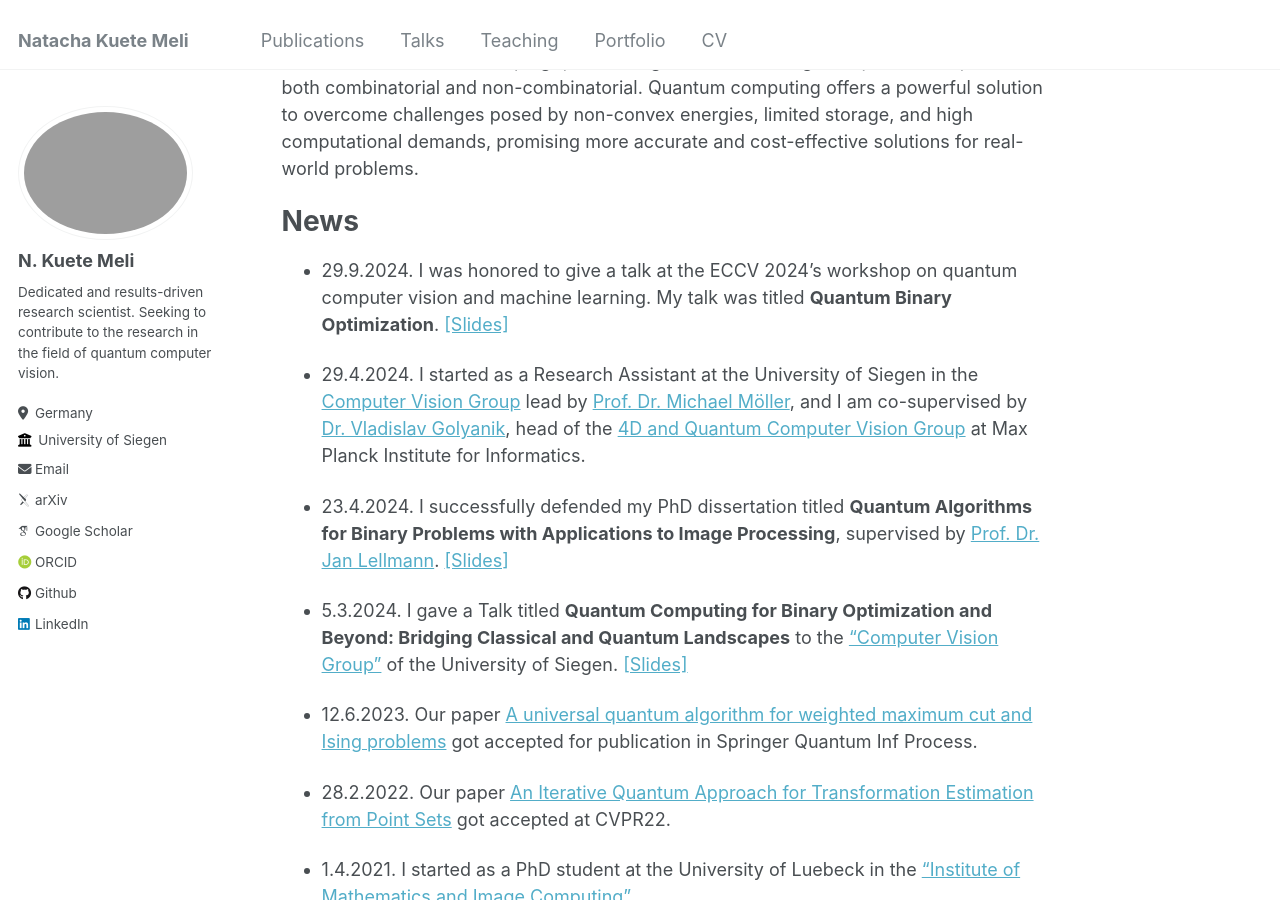
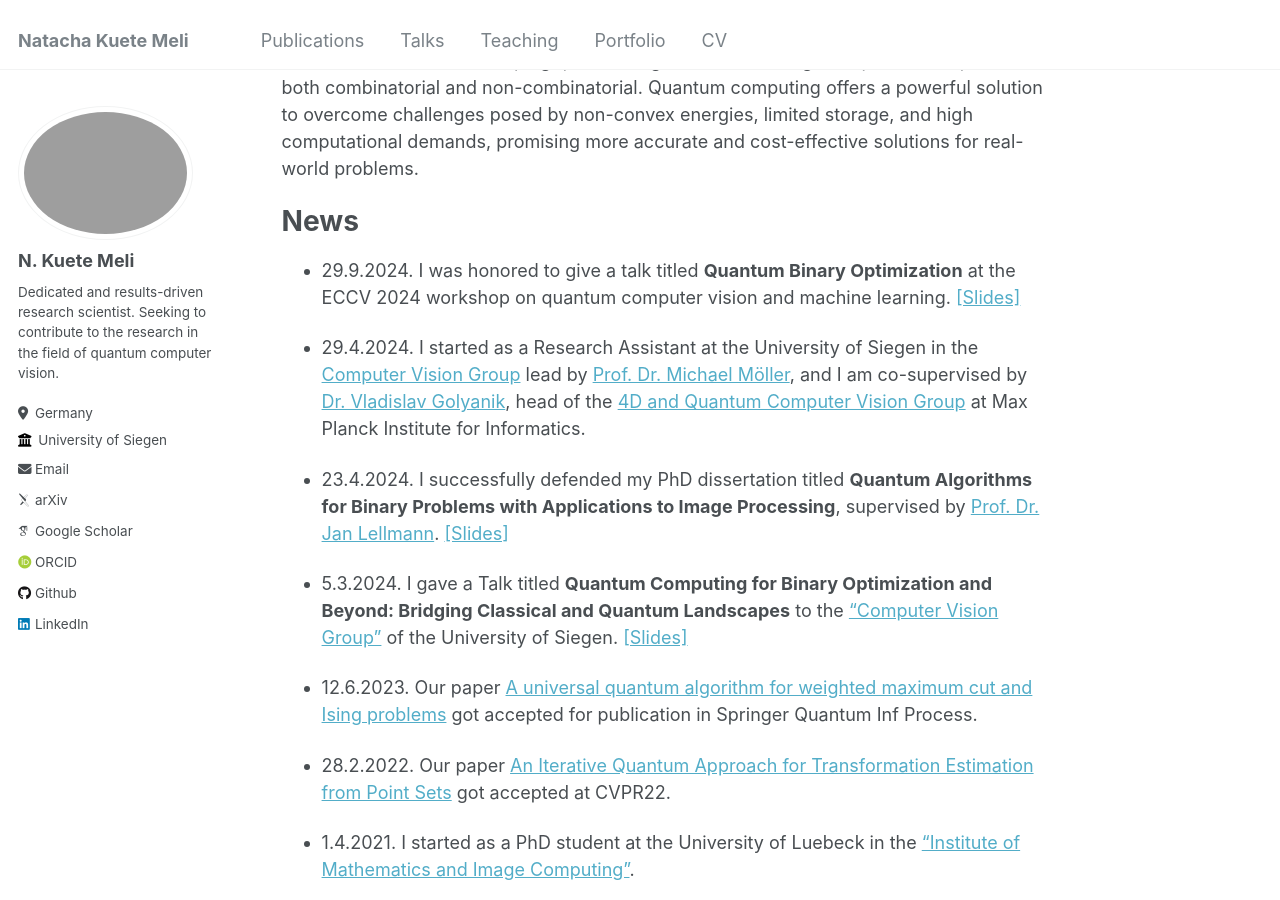
Before and after one commit to nkuetemeli/nkuetemeli.github.io, a Jekyll site: the page built from _pages/about.md, in a window 1280 px wide and 900 px high, scrolled down 368 px. Built offline with Jekyll 4.4.1, drawn with Linux system fonts in a browser that asks for light colours; some web fonts are replaced.

Commit message:
MyGit 1. Attempt

```diff
--- a/_pages/about.md
+++ b/_pages/about.md
@@ -18,7 +18,7 @@
 
 News
 ======
-- 29.9.2024. I was honored to give a talk at the ECCV 2024's workshop on quantum computer vision and machine learning. My talk was titled **Quantum Binary Optimization**.  [[Slides]](../files/qc_eccv2024_KueteMeli.pdf)
+- 29.9.2024. I was honored to give a talk titled **Quantum Binary Optimization** at the ECCV 2024 workshop on quantum computer vision and machine learning.  [[Slides]](../files/qc_eccv2024_KueteMeli.pdf)
 
 - 29.4.2024. I started as a Research Assistant at the University of Siegen in the [Computer Vision Group](https://www.vsa.informatik.uni-siegen.de) lead by [Prof. Dr. Michael Möller](https://sites.google.com/site/michaelmoellermath/), and I am co-supervised by [Dr. Vladislav Golyanik](https://people.mpi-inf.mpg.de/~golyanik/), head of the [4D and Quantum Computer Vision Group](https://4dqv.mpi-inf.mpg.de) at Max Planck Institute for Informatics.
 
```
